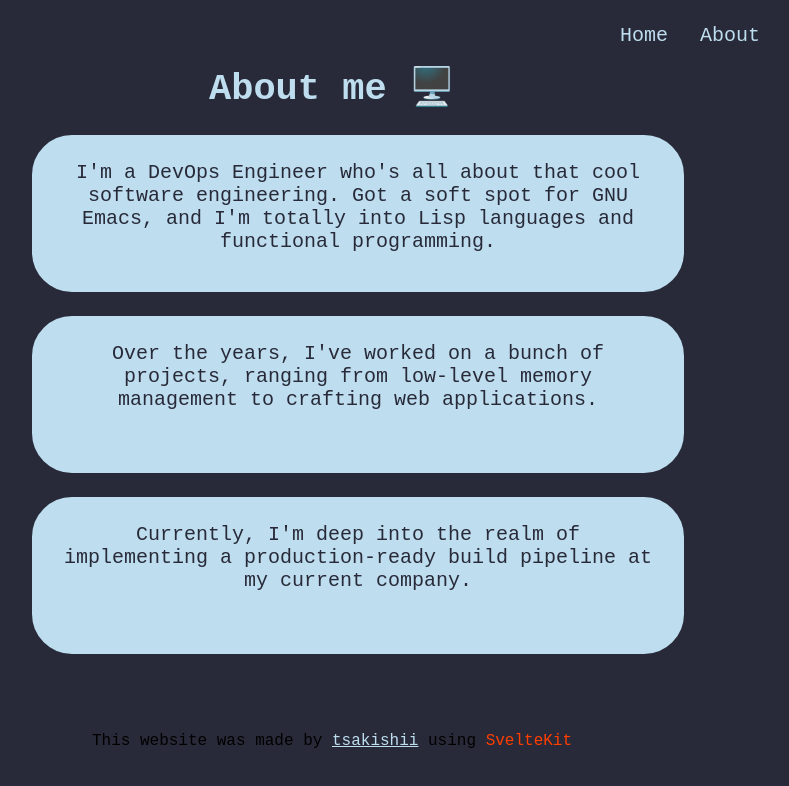
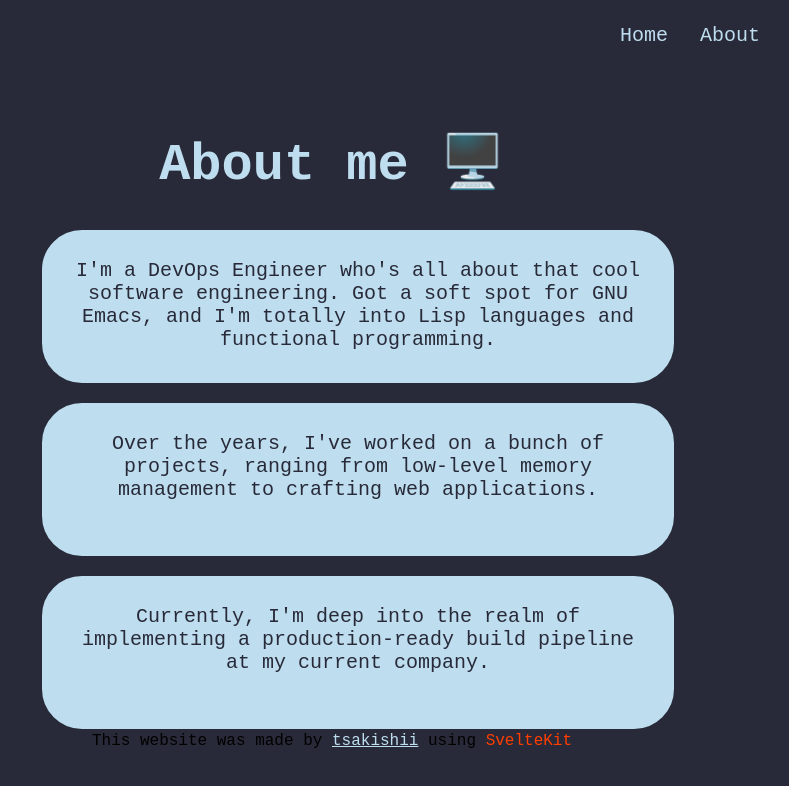
Before and after one commit to tsakishii/tsakishii.github.io, a SvelteKit app: page /about in a window 1280 px wide. Shown: the top 786 px of the page, without its empty margins (308-1097 px from the left). Built offline with nearby package versions, Linux system fonts and the light colour scheme.

Commit message:
refactor: Greeting component

```diff
--- a/src/lib/components/Greeting.svelte
+++ b/src/lib/components/Greeting.svelte
@@ -1,5 +1,9 @@
+<script>
+  export let greeting;
+</script>
+
 <div class="greeting">
-  <h1>Welcome stranger!</h1>
+  <h1>{greeting}</h1>
 </div>
 
 <style>
--- a/src/routes/+page.svelte
+++ b/src/routes/+page.svelte
@@ -2,6 +2,7 @@
   import Greeting from '$lib/components/Greeting.svelte';
   import Card from '$lib/components/Card.svelte';
   import Social from '$lib/components/Social.svelte';
+  let greet = "Welcome Stranger!"
 </script>
 
 <svelte:head>
@@ -10,7 +11,7 @@
 
 <main>
   <div>
-    <Greeting />
+    <Greeting greeting={greet} />
   </div>
   <div>
     <Card />
@@ -22,19 +23,19 @@
 </main>
 
 <style>
-	main {
+  main {
     position: absolute;
     left: 0;
     right: 0;
-    top: 10%;
+    top: 12%;
     margin: 0 auto;
     width: 600px;
     text-align: center;
-	}
+  }
 
-	h1 {
+  h1 {
     font-size: 37px;
-		font-weight: 700;
+	font-weight: 700;
     color: var(--fgColor);
     user-select: none;
   }
--- a/src/routes/about/+page.svelte
+++ b/src/routes/about/+page.svelte
@@ -2,9 +2,16 @@
   <title>Tsakishii's place — About</title>
 </svelte:head>
 
+<script>
+  import Greeting from '$lib/components/Greeting.svelte';
+  let about = "About me 🖥️"
+</script>
+
 <main>
+  <div>
+    <Greeting greeting={about} />
+  </div>
   <div class="container">
-    <h1>About me 🖥️</h1>
     <p class="description">
       I'm a DevOps Engineer who's all about that cool software engineering.
       Got a soft spot for GNU Emacs, and I'm totally into Lisp languages
@@ -22,16 +29,17 @@
 </main>
 
 <style>
+
+
   main {
     position: absolute;
     left: 0;
     right: 0;
-    top: 5%;
+    top: 12%;
     margin: 0 auto;
-    width: 600px;
-    text-align: center;
+    width: 580px;
     user-select: none;
-	}
+  }
 
   .description {
     background-color: var(--fgColor);
@@ -39,23 +47,15 @@
     height: 105px;
     justify-content: center;
     text-align: center;
-    margin: 1.5rem auto;
-    padding: 1rem 1rem 1rem 1rem;
-    top: 50%;
+    margin: 1.2rem auto;
+    padding: 1.2rem 1rem 0.6rem 1rem;
     color: var(--bgColor);
     border-radius: 40px;
     border: 10px solid var(--fgColor);
   }
 
-  h1 {
-    font-size: 37px;
-    font-weight: 700;
-    color: var(--fgColor);
-  }
-
   p {
     font-size: 20px;
-    text-align: center;
     vertical-align: middle;
   }
 
```
